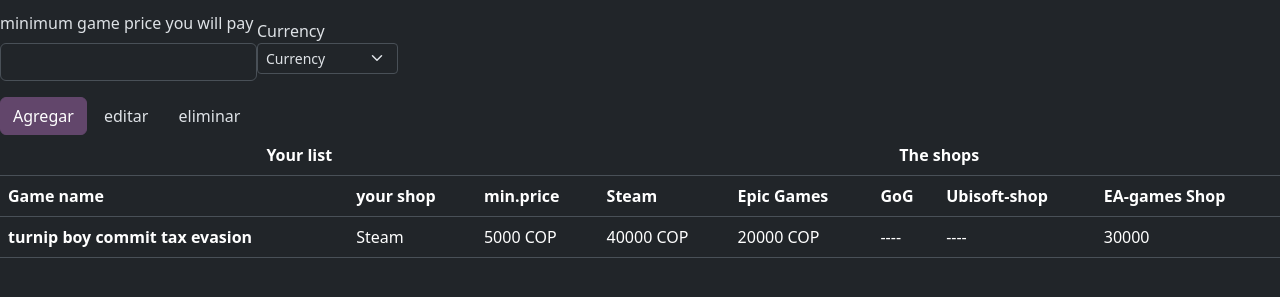
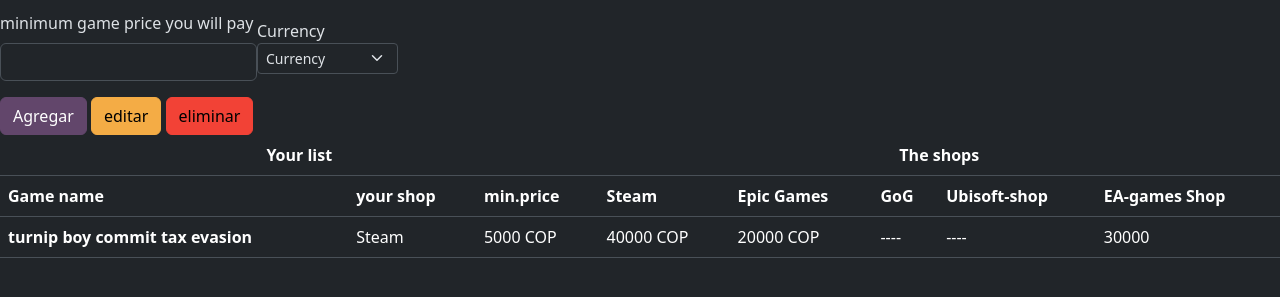
Before and after one commit to SanDaws/Game-grimory, a website built with Vite: page index.html in a window 1280 px wide. Shown: the part 131-428 px from the top of the page. Built offline with nearby package versions, Linux system fonts and the light colour scheme.

Commit message:
fix: additon clolors and reformat funcion warden

```diff
--- a/src/js/warden.js
+++ b/src/js/warden.js
@@ -6,6 +6,4 @@ export function guardian() {
         window.location.href='/'
 
     }
-
-
 }
--- a/src/scss/style.scss
+++ b/src/scss/style.scss
@@ -6,10 +6,10 @@ $sparagus:#73956F;
 $theme-colors: (
   "primary":    $e-violet,
 //   "secondary":  $secondary,
-//   "success":    $success,
-//   "info":       $info,
+  "success":    $sparagus,
+  "info":       $hunyadi-y,
 //   "warning":    $warning,
-//   "danger":     $danger,
+  "danger":     $vermilion,
 //   "light":      $light,
 //   "dark":       $dark
 );
```
